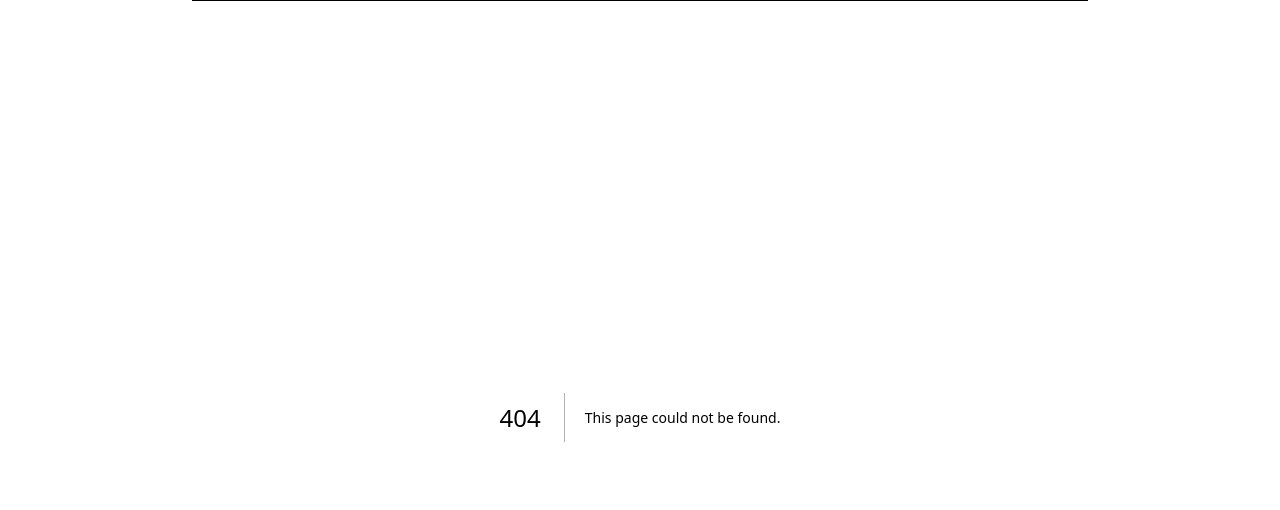
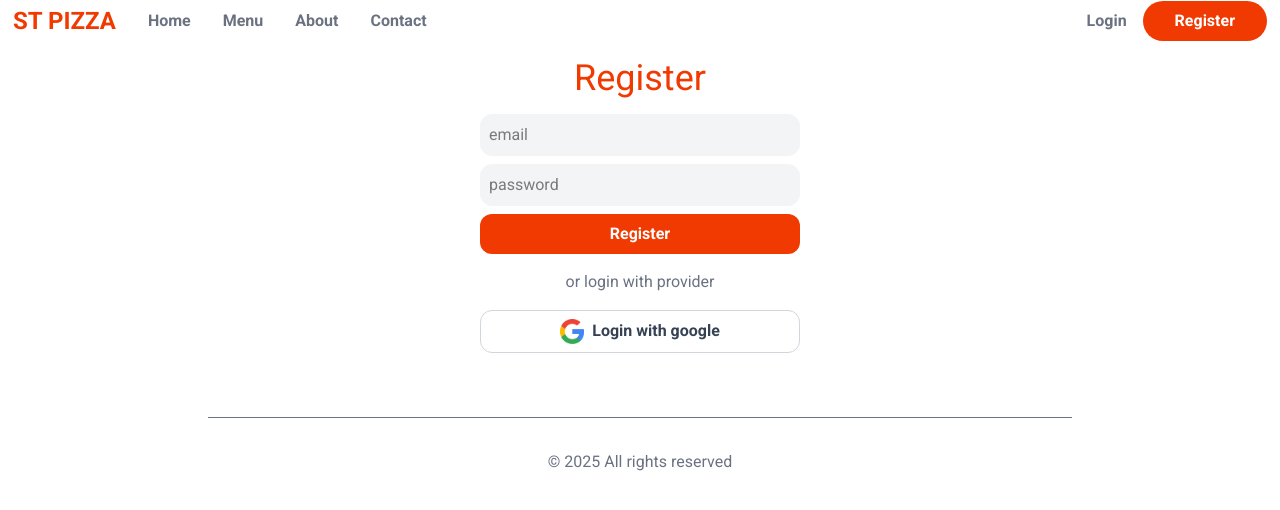
Before and after one commit to Rishi2564/Food-del, a Next.js app: page /register in a window 1280 px wide. Before the commit this address had no page. Shown: the top 510 px of the page. Built offline with nearby package versions, Linux system fonts and the light colour scheme.

Commit message:
database created and user can be stored

```diff
--- a/jsconfig.json
+++ b/jsconfig.json
@@ -1,7 +1,10 @@
 {
   "compilerOptions": {
+    "baseUrl": ".",       // set base URL to project root
     "paths": {
-      "@/*": ["./src/*"]
+      "@/app/*": ["./src/app/*"] ,
+      "@/models/*": ["./src/models/*"],
+      "@/components/*": ["./src/components/*"]          // no leading dot in "src/*"
     }
   }
 }
--- /dev/null
+++ b/src/app/api/auth/[...nextauth]/route.ts
@@ -0,0 +1,33 @@
+import NextAuth from "next-auth"
+import CredentialsProvider from "next-auth/providers/credentials"
+const handler = NextAuth({
+  providers:[
+  CredentialsProvider({
+
+    name: 'Credentials',
+
+    credentials: {
+      username: { label: "Email", type: "email", placeholder: "jsmith@gmail.com" },
+      password: { label: "Password", type: "password" }
+    },
+    async authorize(credentials, req) {
+
+      const res = await fetch("/your/endpoint", {
+        method: 'POST',
+        body: JSON.stringify(credentials),
+        headers: { "Content-Type": "application/json" }
+      })
+      const user = await res.json()
+
+      // If no error and we have user data, return it
+      if (res.ok && user) {
+        return user
+      }
+      // Return null if user data could not be retrieved
+      return null
+    }
+  })
+]
+})
+
+export { handler as GET, handler as POST }
--- /dev/null
+++ b/src/app/api/register/route.js
@@ -0,0 +1,8 @@
+import  {User}  from "./../../../models/User"
+import mongoose from "mongoose"
+export async function POST(req){
+  const body= await req.json();
+  mongoose.connect(process.env.MONGO_URI)
+  const createdUser= await User.create(body);
+ return Response.json(createdUser);
+}
--- a/src/app/globals.css
+++ b/src/app/globals.css
@@ -18,3 +18,17 @@ section.hero{
   @apply grid;
   grid-template-columns: .4fr .6fr;
 }
+input[type="email"],
+input[type="password"],
+input[type="text"] ,
+input[type="number"] {
+  @apply block w-full my-2 rounded-xl ;
+  @apply border p-2 border-gray-100 bg-gray-100;
+}
+button[type="submit"], .submit{
+  @apply border-0   text-white;
+}
+button{
+  @apply  text-gray-700 w-full font-semibold;
+  @apply border border-gray-300 rounded-xl px-6 py-2;
+}
--- a/src/app/layout.js
+++ b/src/app/layout.js
@@ -1,5 +1,6 @@
 import { Roboto } from "next/font/google";
 import "./globals.css";
+import Header from "../components/layout/Header";
 
 const roboto = Roboto({ subsets: ["latin"], weight: ["400", "500", "700"] });
 
@@ -12,10 +13,14 @@ export default function RootLayout({ children }) {
   return (
     <html lang="en">
       <body className={roboto.className}>
-        <main className="max-w-4xl mx-auto border-t p-4">
+        <Header />
+        <main className="max-w-4xl mx-auto border-transparent p-4">
           {children}
+          <footer className="border-t p-8 text-center text-gray-500 mt-16">
+            &copy; 2025 All rights reserved
+          </footer>
         </main>
-        </body>
+      </body>
     </html>
   );
 }
--- a/src/app/page.js
+++ b/src/app/page.js
@@ -1,4 +1,3 @@
-import Header from "@/components/layout/Header.jsx";
 import Hero from "@/components/layout/Hero";
 import HomeMenu from "@/components/layout/HomeMenu";
 import SectionHeaders from "@/components/layout/SectionHeaders";
@@ -6,7 +5,6 @@ import SectionHeaders from "@/components/layout/SectionHeaders";
 export default function Home() {
   return (
     <>
-      <Header />
       <Hero />
       <HomeMenu />
       <section className="text-center my-16">
@@ -37,14 +35,15 @@ export default function Home() {
           mainHeader={"Get in touch"}
         />
         <div className="mt-8">
-          <a className="text-4xl underline text-gray-500" href="tel:+919600289216">
+          <a
+            className="text-4xl underline text-gray-500"
+            href="tel:+919600289216"
+          >
             +91 9600 289 216
           </a>
         </div>
       </section>
-      <footer className="border-t p-8 text-center text-gray-500 mt-16">
-        &copy; 2025 All rights reserved
-      </footer>
+
     </>
   );
 }
--- /dev/null
+++ b/src/app/register/page.jsx
@@ -0,0 +1,69 @@
+"use client";
+
+import Image from "next/image";
+import { useState } from "react";
+
+const RegisterPage = () => {
+  const [email, setEmail] = useState("");
+  const [password, setPassword] = useState("");
+  const [creatingUser, setCreatingUser] = useState(false);
+  const [userCreated, setUserCreated] = useState(false);
+  async function handleFormSubmit(ev) {
+    ev.preventDefault();
+    setCreatingUser(true);
+    setError(false);
+    setUserCreated(false);
+    const response = await fetch("/api/register", {
+      method: "POST",
+      body: JSON.stringify({ email, password }),
+      headers: { "Content-Type": "application/json" },
+    });
+    if (response.ok) {
+      setUserCreated(true);
+    } else {
+      setError(true);
+    }
+    setCreatingUser(false);
+  }
+  return (
+    <div>
+      <section>
+        <h1 className="text-center text-primary text-4xl mb-4">Register</h1>
+        <form
+          action=""
+          className="block max-w-xs mx-auto "
+          onSubmit={handleFormSubmit}
+        >
+          <input
+            type="email"
+            value={email}
+            onChange={(ev) => setEmail(ev.target.value)}
+            placeholder="email"
+            disabled={creatingUser}
+            required
+          />
+          <input
+            type="password"
+            placeholder="password"
+            value={password}
+             disabled={creatingUser}
+            onChange={(ev) => setPassword(ev.target.value)}
+            required
+          />
+          <button type="submit" className="bg-primary"  disabled={creatingUser}>
+            Register
+          </button>
+          <div className="my-4 text-center text-gray-500">
+            or login with provider
+          </div>
+          <button className="flex items-center gap-2  justify-center">
+            <Image src="/google.png" width={24} height={24} alt="" />
+            Login with google
+          </button>
+        </form>
+      </section>
+    </div>
+  );
+};
+
+export default RegisterPage;
--- a/src/components/layout/Header.jsx
+++ b/src/components/layout/Header.jsx
@@ -2,14 +2,19 @@ import Link from "next/link"
 
 const Header = () => {
   return (
-     <header className="flex items-center justify-between">
-      <Link className="text-primary font-semibold text-2xl" href="">ST PIZZA</Link>
+     <header className="flex items-center justify-between border border-transparent">
+
       <nav className="flex gap-8 text-gray-500 font-semibold items-center">
-        <Link href={''}>Home</Link>
+        <Link className="text-primary font-semibold text-2xl pl-3" href="/">ST PIZZA</Link>
+        <Link href={'/'}>Home</Link>
         <Link href={''}>Menu</Link>
         <Link href={''}>About</Link>
         <Link href={''}>Contact</Link>
-        <Link href={''} className="bg-primary rounded-full text-white px-8 py-2">Login</Link>
+
+      </nav>
+      <nav className="flex items-center gap-4 mr-3 text-gray-500 font-semibold">
+        <Link href="/login" >Login</Link>
+        <Link href='/register' className="bg-primary rounded-full  text-white px-8 py-2">Register</Link>
       </nav>
     </header>
   )
--- a/src/components/layout/Hero.jsx
+++ b/src/components/layout/Hero.jsx
@@ -3,7 +3,7 @@ import Right from "../icons/Right";
 
 const Hero = () => {
   return (
-    <section className="hero">
+    <section className="hero mt-4">
       <div className="py-12">
         <h1 className="text-4xl font-semibold ">
           Everything <br /> is better <br />with a  <span className="text-primary">Pizza</span>
--- /dev/null
+++ b/src/models/User.js
@@ -0,0 +1,30 @@
+import bcrypt from "bcrypt";
+import { Schema, model, models } from "mongoose";
+
+const UserSchema = new Schema(
+  {
+    email: { type: String, required: true, unique: true },
+    password: {
+      type: String,
+      required: true,
+      validate: {
+        validator: (pass) => {
+          if (!pass?.length || pass.length < 5) {
+            new Error("password must be atleast 5 characters");
+            return false;
+          }
+        },
+      },
+    },
+  },
+  { timestamps: true }
+);
+
+UserSchema.post("validate", function (user) {
+  const notHashedPassword = user.password;
+  const salt = bcrypt.genSaltSync(10);
+  user.password = bcrypt.hashSync(notHashedPassword, salt);
+});
+
+
+export const User = models?.User || model("User", UserSchema);
```
Also changed, not shown: package.json (+11 -4 lines), tsconfig.json (added, +35 -0 lines), 1 other file (tests, documents, lock files or other folders).
